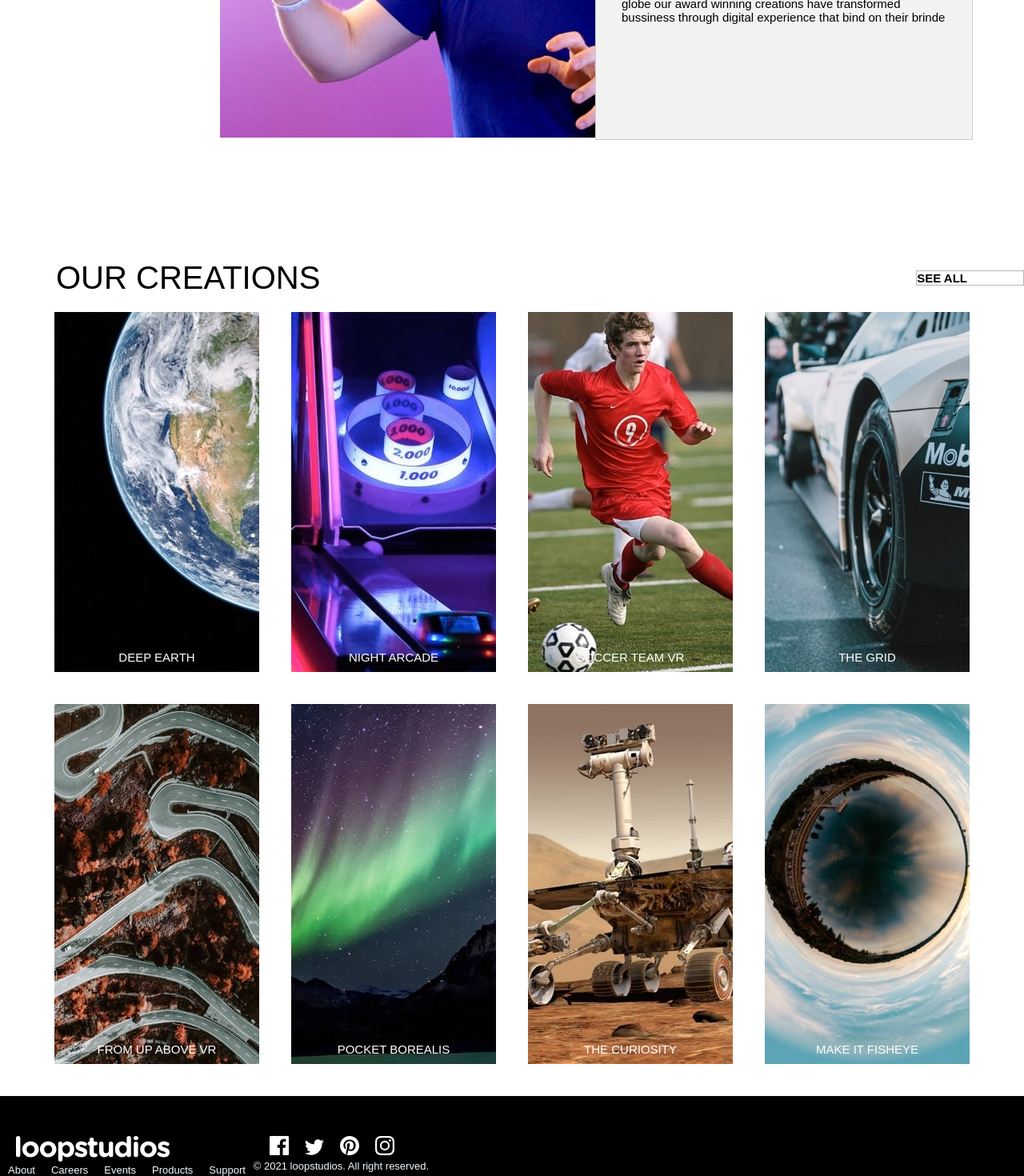
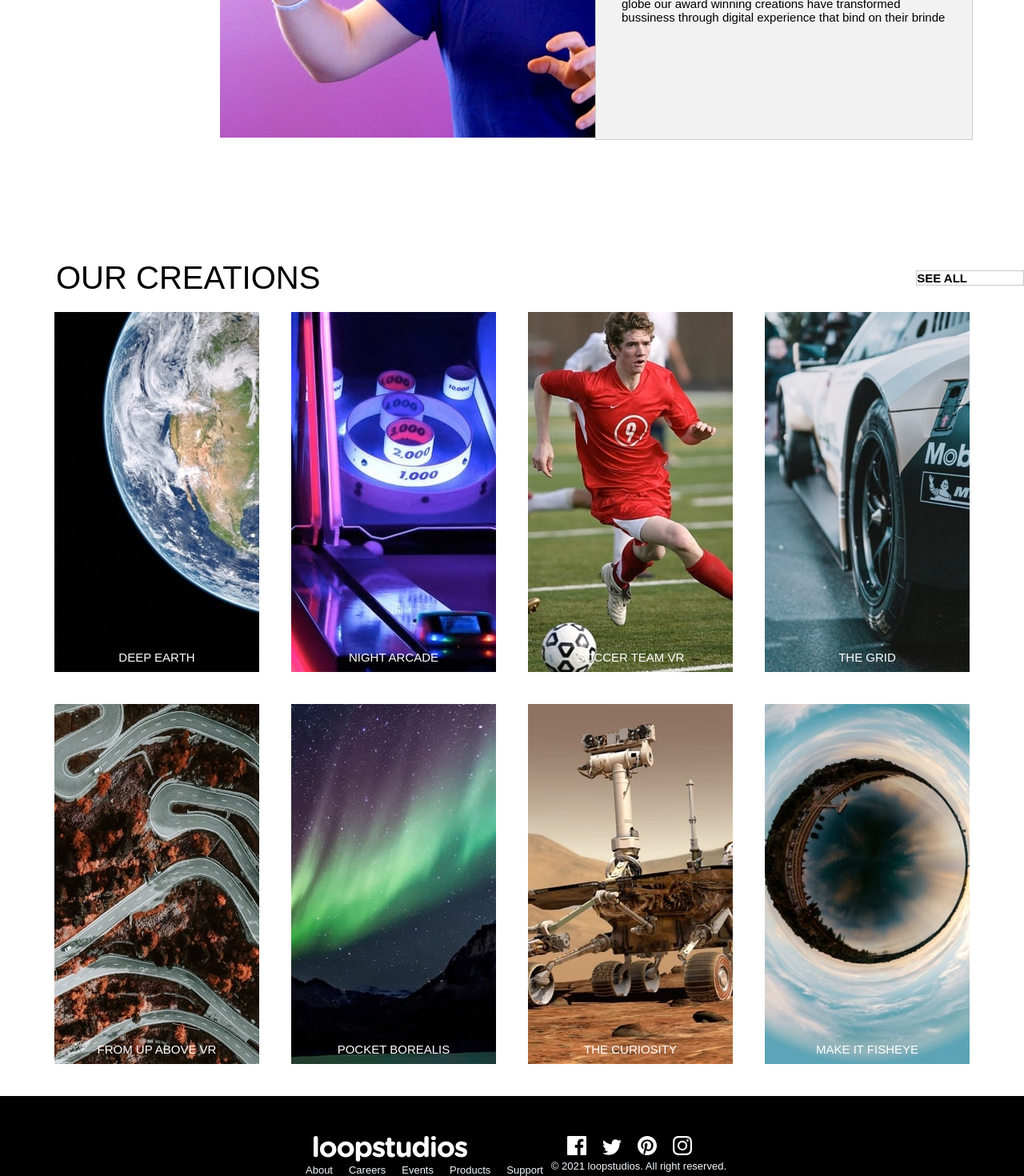
Before and after one commit to IshKevin/Loopstudios-landing-page, a React (Create React App) app: page / in a window 1280 px wide. Shown: the part 1098-2568 px from the top of the page at 80% size. Built offline with nearby package versions, Linux system fonts and the light colour scheme.

Commit message:
stylimg body for pc

```diff
--- a/src/index.css
+++ b/src/index.css
@@ -53,7 +53,12 @@ svg{
   float: right;
   margin-left: auto;
   padding-right: 70px;
-  border: 1px solid rgb(184, 182, 182);
+  border: 1px solid rgb(202, 201, 201);
+}
+.box-text{
+  display: flex;
+  flex-direction: column;
+  justify-content: flex-end;
 }
 .footer {
   background-color: black;
@@ -73,6 +78,7 @@ svg{
   display: flex;
   flex-direction: row;
   row-gap: 500px;
+  justify-content: center;
 }
 .insta-log{
   display: inline-block;
@@ -651,6 +657,7 @@ a{
   margin-top: 50px;
   display: flex;
   flex-direction: column;
+  row-gap: 0px;
 }
 .insta-log{
   margin-bottom: 25px;
```
